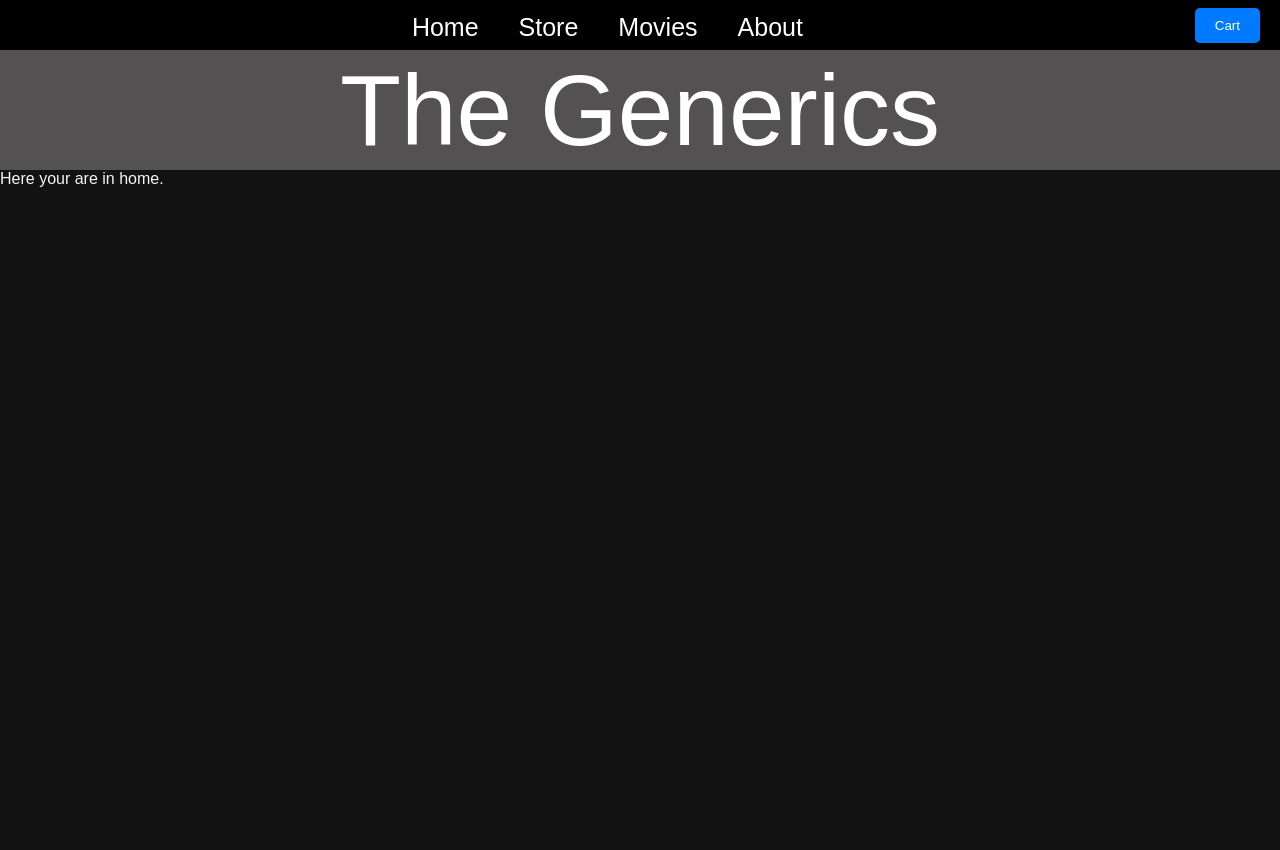
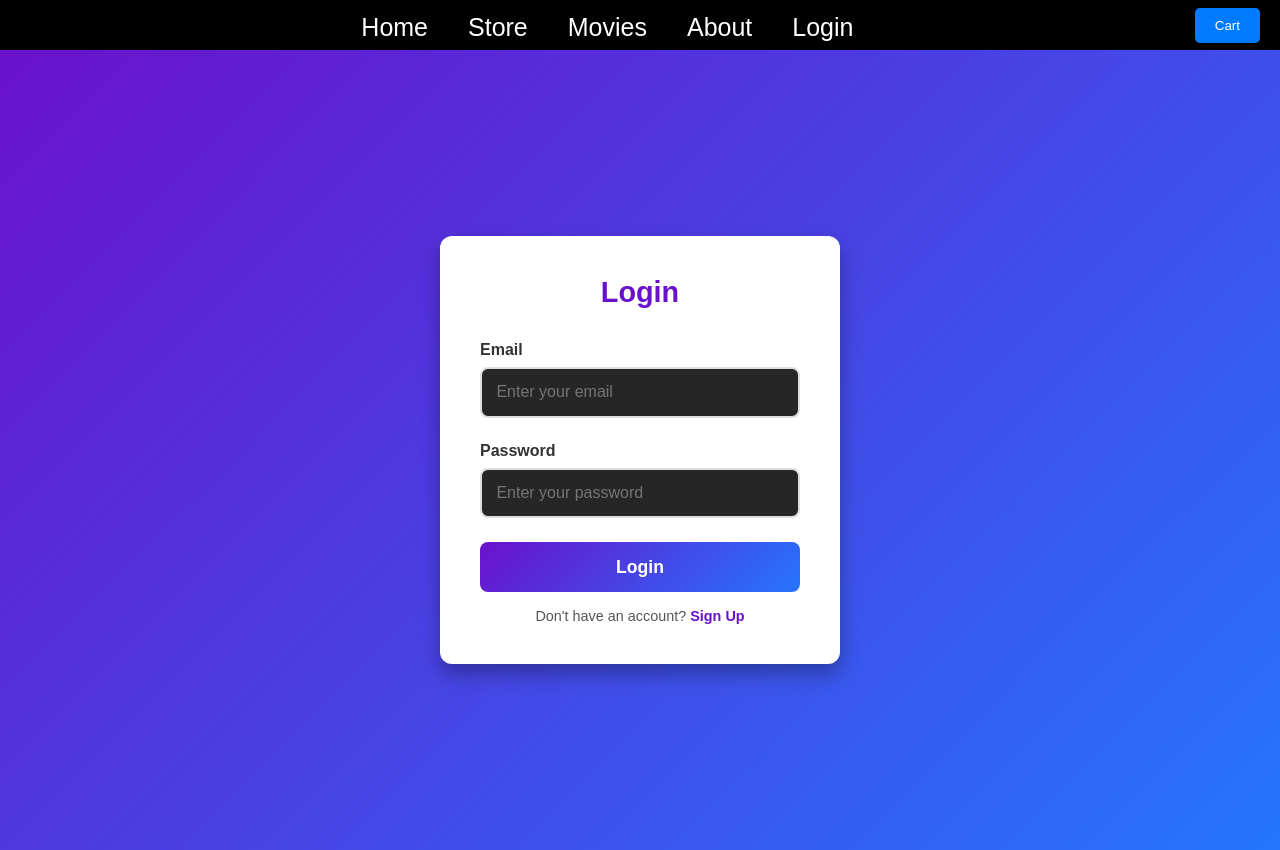
Before and after one commit to nistha01/demo_e_commerce, a React (Create React App) app: page / in a window 1280 px wide. Before the commit the page ends 800 px from the top, so only its background shows below. Built offline with nearby package versions, Linux system fonts and the light colour scheme.

Commit message:
login and sign up

```diff
--- a/src/App.js
+++ b/src/App.js
@@ -1,4 +1,4 @@
-import React from "react";
+import React, { useContext } from "react";
 import Header from "./components/UI/Header";
 import { createBrowserRouter, RouterProvider } from "react-router-dom";
 import Store from "./components/Store/Store";
@@ -6,27 +6,46 @@ import { CartProvider } from "./components/Cart/CartContext";
 import { ModalProvider } from "./components/Movies/ModalContext";
 import Home from "./components/Home/Home";
 import Movies from "./components/Movies/Movies";
+import Auth from "./components/Authentication/Auth";
+import AuthProvider, { AuthContext } from "./components/Authentication/AuthContext";
+
+const AppRouter = () => {
+  const { loggedIn } = useContext(AuthContext); // Accessing Auth context
 
   const router = createBrowserRouter([
     {
       path: "/",
       element: <Header />,
-    children: [
+      children: loggedIn
+        ? [
             { path: "home", element: <Home /> },
             { path: "store", element: <Store /> },
             { path: "movies", element: <Movies /> },
             { path: "", element: <Home /> },
+          ]
+        : [
+            { path: "", element: <Auth /> },// Redirect to Auth when not logged in
+            { path: "login", element: <Auth /> },
+            { path: "store", element: <Auth /> },
+            { path: "movies", element: <Auth /> },
+            { path: "about", element: <Auth /> },
+            { path: "home", element: <Auth /> }
           ],
     },
   ]);
 
+  return <RouterProvider router={router} />;
+};
+
 function App() {
   return (
+    <AuthProvider>
       <CartProvider>
         <ModalProvider>
-        <RouterProvider router={router} />
+          <AppRouter /> {/* Use the AppRouter component */}
         </ModalProvider>
       </CartProvider>
+    </AuthProvider>
   );
 }
 
--- /dev/null
+++ b/src/components/Authentication/Auth.css
@@ -0,0 +1,124 @@
+/* General Reset */
+* {
+    margin: 0;
+    padding: 0;
+    box-sizing: border-box;
+    font-family: 'Arial', sans-serif;
+  }
+
+  /* Container styles */
+  .login-container {
+    display: flex;
+    justify-content: center;
+    align-items: center;
+    height: 100vh;
+    background: linear-gradient(135deg, #6a11cb, #2575fc);
+    color: #fff;
+  }
+
+  /* Form styles */
+  .login-form {
+    background-color: #fff;
+    color: #333;
+    padding: 2.5rem;
+    border-radius: 12px;
+    box-shadow: 0 10px 20px rgba(0, 0, 0, 0.3);
+    width: 100%;
+    max-width: 400px;
+    text-align: center;
+  }
+
+  .login-title {
+    margin-bottom: 2rem;
+    font-size: 1.8rem;
+    font-weight: bold;
+    color: #6a11cb;
+  }
+
+  /* Input styles */
+  .form-group {
+    margin-bottom: 1.5rem;
+    text-align: left;
+  }
+
+  .form-group label {
+    display: block;
+    margin-bottom: 0.5rem;
+    font-size: 1rem;
+    color: #333;
+    font-weight: 600;
+  }
+
+  .form-group input {
+    width: 100%;
+    padding: 0.9rem;
+    border: 2px solid #ddd;
+    border-radius: 8px;
+    font-size: 1rem;
+    outline: none;
+    transition: all 0.3s ease;
+  }
+
+  .form-group input:focus {
+    border-color: #6a11cb;
+    box-shadow: 0 0 8px rgba(106, 17, 203, 0.3);
+  }
+
+  /* Button styles */
+  .login-button {
+    width: 100%;
+    padding: 0.9rem;
+    background: linear-gradient(135deg, #6a11cb, #2575fc);
+    color: #fff;
+    border: none;
+    border-radius: 8px;
+    font-size: 1.1rem;
+    font-weight: bold;
+    cursor: pointer;
+    transition: background 0.3s ease, transform 0.2s ease;
+  }
+
+  .login-button:hover {
+    background: linear-gradient(135deg, #2575fc, #6a11cb);
+    transform: translateY(-3px);
+  }
+
+  .login-button:active {
+    transform: translateY(0);
+  }
+
+  /* Additional Styles */
+  .login-form p {
+    margin-top: 1rem;
+    font-size: 0.9rem;
+    color: #555;
+  }
+
+  .login-form a {
+    color: #6a11cb;
+    text-decoration: none;
+    font-weight: bold;
+  }
+
+  .login-form a:hover {
+    text-decoration: underline;
+  }
+
+  /* Responsive design */
+  @media (max-width: 480px) {
+    .login-form {
+      padding: 2rem;
+    }
+
+    .login-title {
+      font-size: 1.5rem;
+    }
+
+    .form-group input {
+      font-size: 0.9rem;
+    }
+
+    .login-button {
+      font-size: 1rem;
+    }
+  }
--- /dev/null
+++ b/src/components/Authentication/Auth.js
@@ -0,0 +1,141 @@
+import React, { useContext, useState } from 'react';
+import './Auth.css';
+import { AuthContext } from './AuthContext';
+
+const Auth = () => {
+  const [isLogin, setIsLogin] = useState(true); // Toggle between Login and Sign Up
+  const [email, setEmail] = useState('');
+  const [password, setPassword] = useState('');
+  const [confirmPassword, setConfirmPassword] = useState('');
+
+  const {token,setToken,setLoggedIn}=useContext(AuthContext);
+
+  //function for signup
+  const handleSubmit = async (e) => {
+    e.preventDefault();
+    const payload =
+        {
+          "email":email,
+          "password":password,
+          returnSecureToken: true
+        };
+    if (isLogin) {
+      const urlLogin="https://identitytoolkit.googleapis.com/v1/accounts:signInWithPassword?key=AIzaSyAIozOpaSH_7yg2mrsMEjxoQBjx3WUcPDA"
+      try {
+        const res = await fetch(urlLogin, {
+          method: "POST",
+          headers: {
+            'content-type': 'application/json',
+          },
+          body: JSON.stringify(payload),
+        });
+        if (!res.ok) {
+          throw new Error("Failed to Login");
+        }
+        const data = await res.json();
+        if(res.idToken!=""){
+          setToken(res.idToken);
+          setLoggedIn(true);
+          console.log(data);
+        }
+
+      }
+      catch (er) {
+        alert(er.message);
+      }
+    } else {
+      if (password !== confirmPassword) {
+        alert('Bossdk Password sahi se bhar!');
+        return;
+      }
+      else {
+        const url = "https://identitytoolkit.googleapis.com/v1/accounts:signUp?key=AIzaSyAIozOpaSH_7yg2mrsMEjxoQBjx3WUcPDA"
+        try {
+          const response = await fetch(url, {
+            method: "POST",
+            headers: {
+              'content-type': 'application/json',
+            },
+            body: JSON.stringify(payload),
+          });
+          if (!response.ok) {
+            throw new Error("Failed to sign up");
+          }
+          const data = await response.json();
+          console.log(data);
+        }
+        catch (er) {
+          alert(er);
+        }
+
+      }
+    }
+  }
+
+  const toggleForm = () => setIsLogin(!isLogin);
+
+  return (
+    <div className="login-container">
+      <form className="login-form" onSubmit={handleSubmit}>
+        <h2 className="login-title">{isLogin ? 'Login' : 'Sign Up'}</h2>
+        <div className="form-group">
+          <label htmlFor="email">Email</label>
+          <input
+            type="email"
+            id="email"
+            value={email}
+            onChange={(e) => setEmail(e.target.value)}
+            placeholder="Enter your email"
+            required
+          />
+        </div>
+        <div className="form-group">
+          <label htmlFor="password">Password</label>
+          <input
+            type="password"
+            id="password"
+            value={password}
+            onChange={(e) => setPassword(e.target.value)}
+            placeholder="Enter your password"
+            required
+          />
+        </div>
+        {!isLogin && (
+          <div className="form-group">
+            <label htmlFor="confirmPassword">Confirm Password</label>
+            <input
+              type="password"
+              id="confirmPassword"
+              value={confirmPassword}
+              onChange={(e) => setConfirmPassword(e.target.value)}
+              placeholder="Confirm your password"
+              required
+            />
+          </div>
+        )}
+        <button type="submit" className="login-button">
+          {isLogin ? 'Login' : 'Sign Up'}
+        </button>
+        <p>
+          {isLogin ? (
+            <>
+              Don't have an account?{' '}
+              <a href="#" onClick={toggleForm}>
+                Sign Up
+              </a>
+            </>
+          ) : (
+            <>
+              Already have an account?{' '}
+              <a href="#" onClick={toggleForm}>
+                Login
+              </a>
+            </>
+          )}
+        </p>
+      </form>
+    </div>
+  );
+};
+
+export default Auth;
--- /dev/null
+++ b/src/components/Authentication/AuthContext.js
@@ -0,0 +1,26 @@
+import React, { useState, createContext } from "react";
+
+// Create the context
+export const AuthContext = createContext();
+
+// Create the provider component
+const AuthProvider = ({ children }) => {
+  const [loggedIn, setLoggedIn] = useState(false);
+  const[token,setToken]=useState("");
+
+  // Provide state and state updater
+  const value = {
+    loggedIn,
+    setLoggedIn,
+    token,
+    setToken
+  };
+
+  return (
+    <AuthContext.Provider value={value}>
+      {children}
+    </AuthContext.Provider>
+  );
+};
+
+export default AuthProvider;
--- a/src/components/UI/Header.js
+++ b/src/components/UI/Header.js
@@ -6,10 +6,18 @@ import { Link, Outlet } from "react-router-dom";
 
 const Header = () => {
   const [cartIsShown, setCartIsShown] = useState(false);
+  const [generics,setGenericsStatus]=useState(false);
 
   const toggleCartStatus = () => {
     setCartIsShown((prevStatus) => !prevStatus);
   };
+  const genericsHandler=()=>{
+    setGenericsStatus(true);
+  }
+  const genericsFalseMaker =()=>{
+    setGenericsStatus(false);
+  }
+
 
   return (
     <>
@@ -20,10 +28,11 @@ const Header = () => {
         </div>
 
         <ul className="nav-links">
-          <li><Link to="/home">Home</Link></li>
-          <li><Link to="/store">Store</Link></li>
-          <li><Link to="/movies">Movies</Link></li>
-          <li><Link to="/about">About</Link></li>
+          <li><Link to="/home"onClick={genericsFalseMaker}>Home</Link></li>
+          <li><Link to="/store" onClick={genericsHandler}>Store</Link></li>
+          <li><Link to="/movies" onClick={genericsFalseMaker}>Movies</Link></li>
+          <li><Link to="/about" onClick={genericsFalseMaker}>About</Link></li>
+          <li><Link to="/login"onClick={genericsFalseMaker}>Login</Link></li>
         </ul>
 
         <div className="container-with-cart">
@@ -31,7 +40,7 @@ const Header = () => {
         </div>
       </div>
 
-      <div className="generics">The Generics</div>
+     {generics && <div className="generics">The Generics</div>}
 
       {cartIsShown && <CartItems closeCart={toggleCartStatus} />}
 
```
Lines whose indentation alone changed are shown as unchanged.
